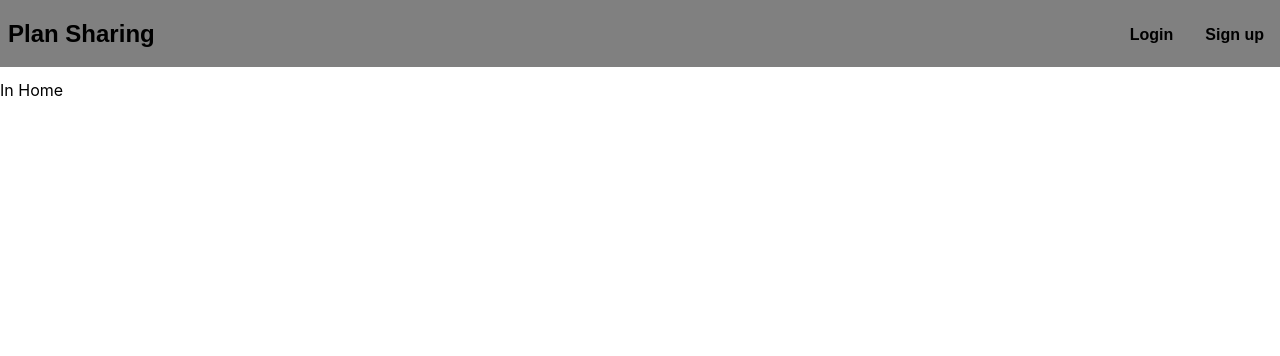
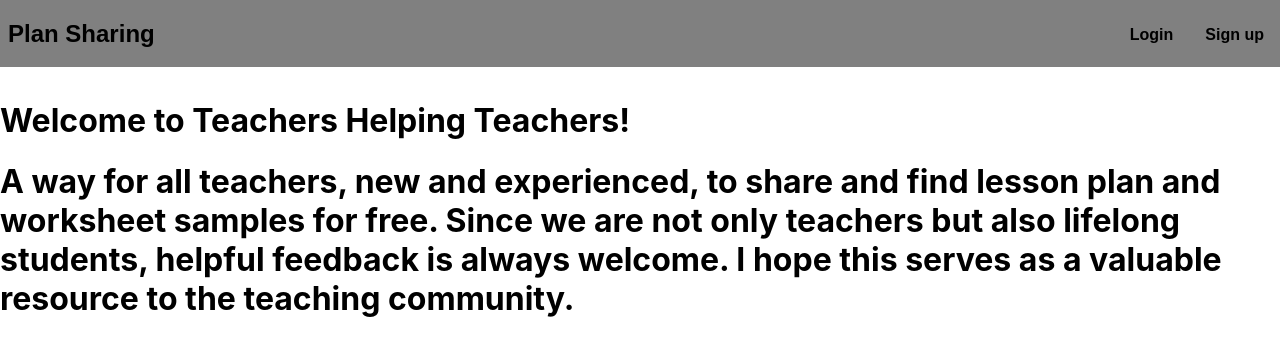
Before and after one commit to eric-klimowich/plan-sharing-frontend, a React (Create React App) app: page / in a window 1280 px wide. Shown: the top 356 px of the page. Built offline with nearby package versions, Linux system fonts and the light colour scheme.

Commit message:
Added content to Home page

```diff
--- a/src/Home.js
+++ b/src/Home.js
@@ -3,7 +3,14 @@ import React, { Fragment } from 'react'
 const Home = () => {
   return (
     <Fragment>
-      <div>In Home</div>
+      <h1>
+        Welcome to Teachers Helping Teachers!
+      </h1>
+      <h1>
+        A way for all teachers, new and experienced, to share and find lesson plan and worksheet samples for free.
+        Since we are not only teachers but also lifelong students, helpful feedback is always welcome.
+        I hope this serves as a valuable resource to the teaching community.
+      </h1>
     </Fragment>
   )
 }
```
